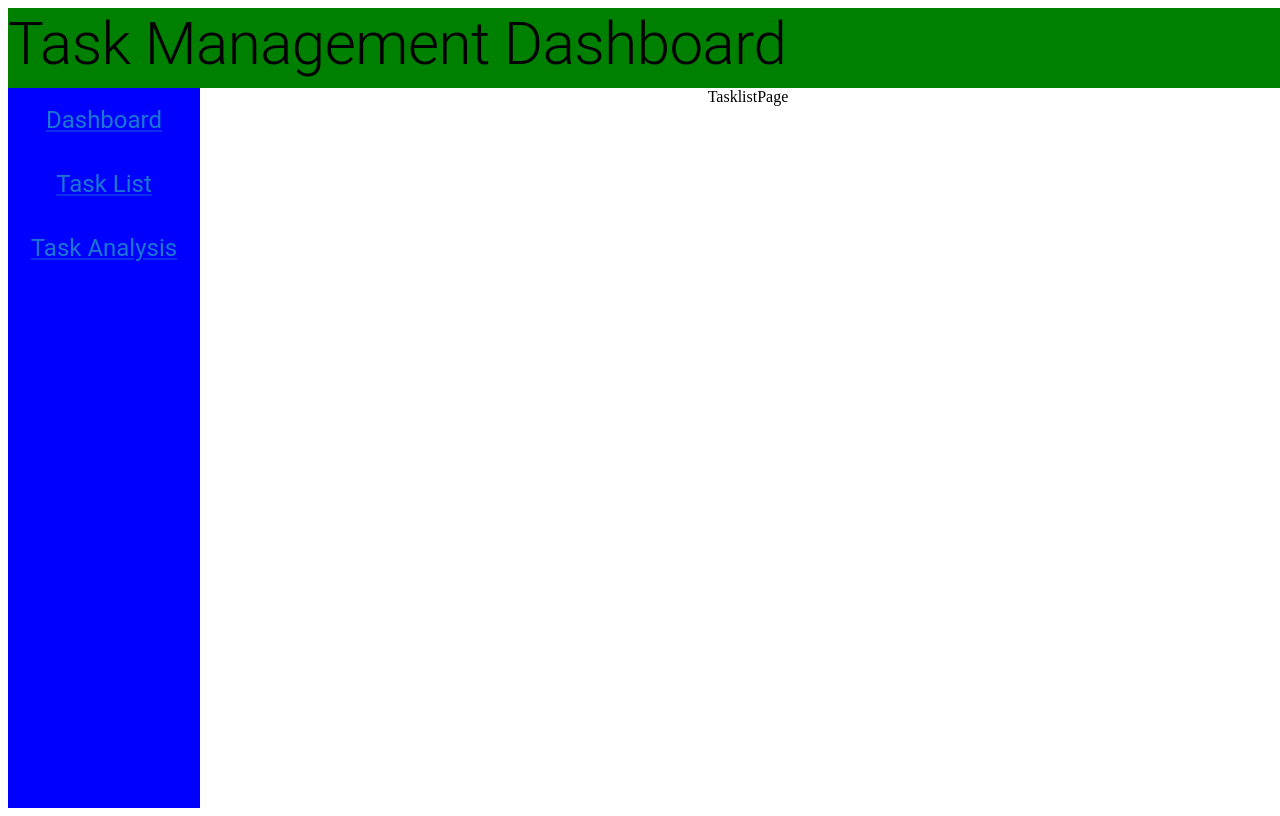
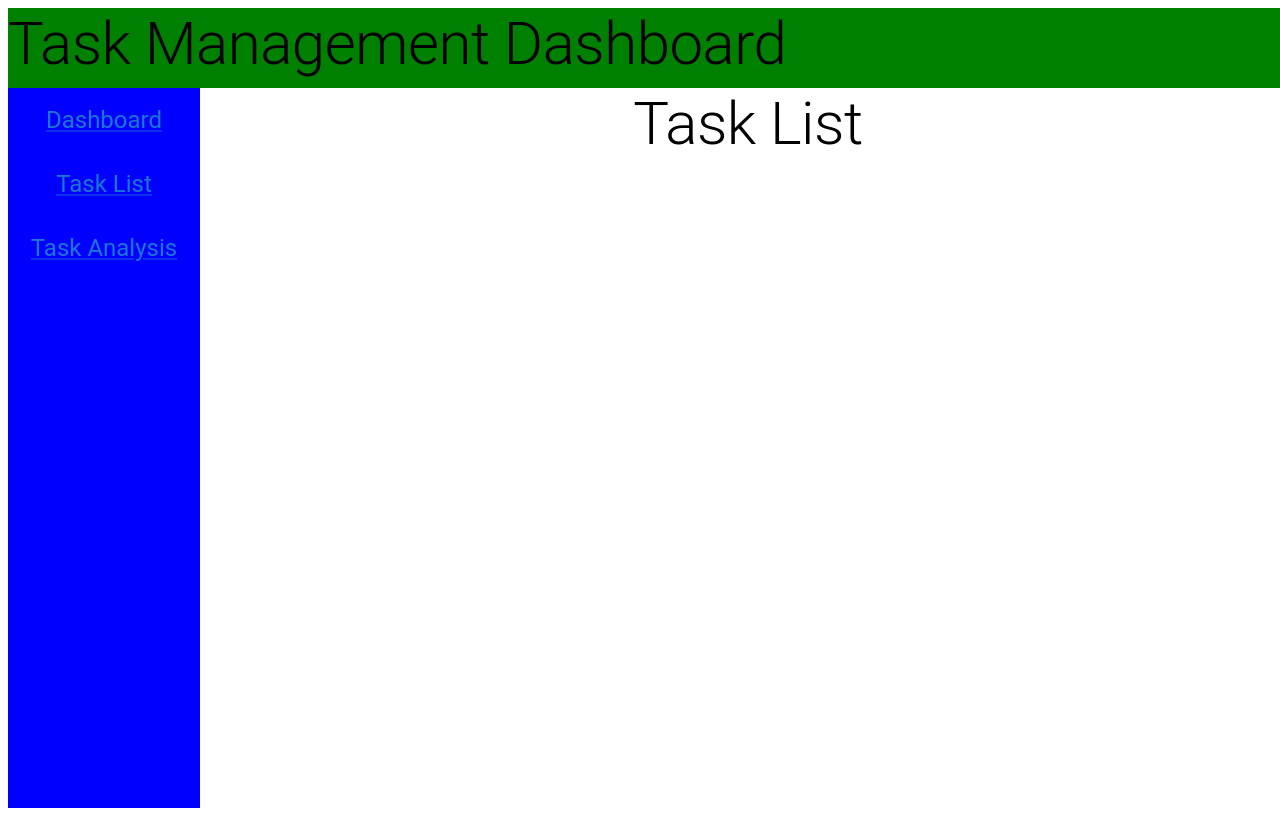
Before and after one commit to hiroto-safie/personalTodoDashbords, a React (Vite) app: page /taskList in a window 1280 px wide. Built offline with nearby package versions, Linux system fonts and the light colour scheme.

Commit message:
add: Page title added

```diff
--- a/src/pages/TaskAnalysisPage.tsx
+++ b/src/pages/TaskAnalysisPage.tsx
@@ -1,7 +1,12 @@
+import { Typography } from '@mui/material';
 import React from 'react';
 
 const TaskAnalysisPage: React.FC = () => {
-    return <div>TaskAnalysisPage</div>;
+    return (
+        <>
+            <Typography variant="h2">Task Analysis</Typography>
+        </>
+    )
 };
 
 export default TaskAnalysisPage;
--- a/src/pages/TasklistPage.tsx
+++ b/src/pages/TasklistPage.tsx
@@ -1,7 +1,12 @@
+import { Typography } from '@mui/material';
 import React from 'react';
 
 const TasklistPage: React.FC = () => {
-    return <div>TasklistPage</div>;
+    return (
+        <>
+            <Typography variant="h2">Task List</Typography>
+        </>
+    )
 };
 
 export default TasklistPage;
```
